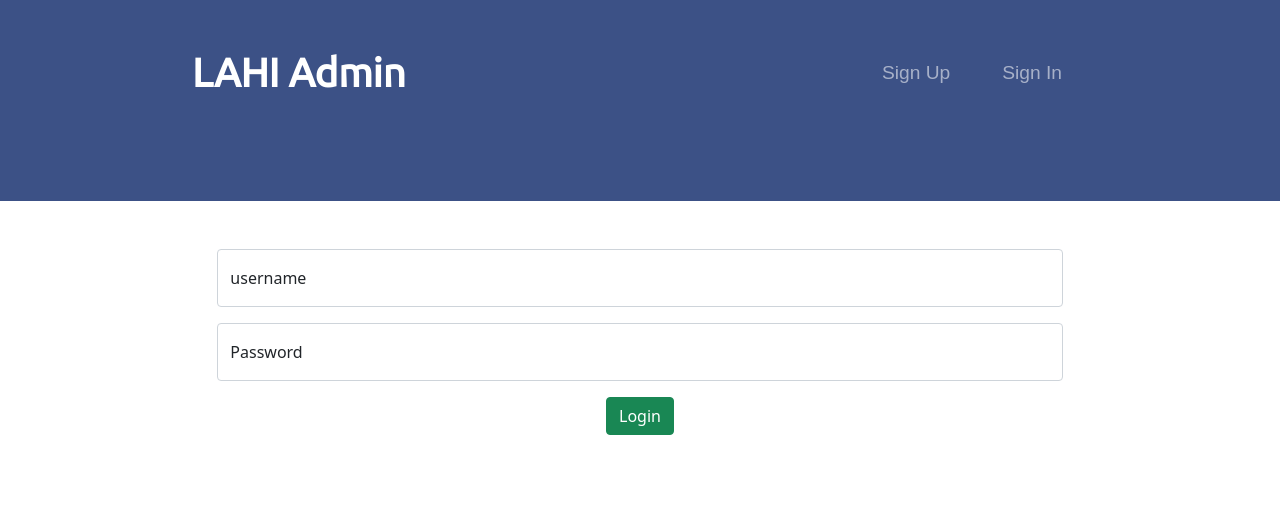
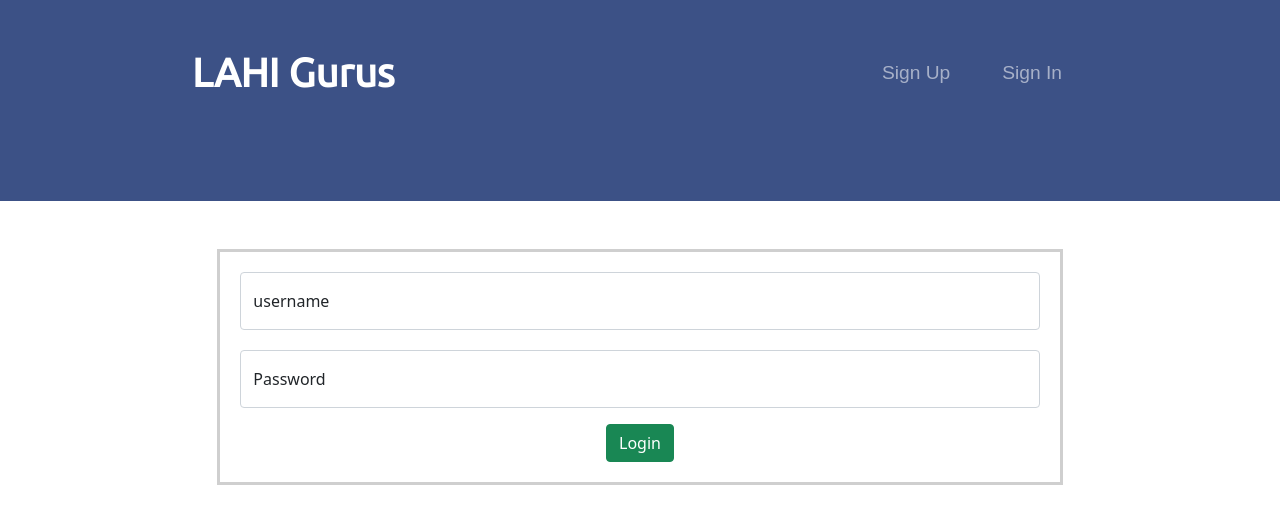
Before and after one commit to Chundru-Harshita/Lahi-Guru, an Angular app in the folder team92/final/: page /login in a window 1280 px wide. Shown: the top 524 px of the page. Built offline with nearby package versions, Linux system fonts and the light colour scheme.

Commit message:
final commit 2

```diff
--- a/team92/final/src/app/app.component.html
+++ b/team92/final/src/app/app.component.html
@@ -24,7 +24,7 @@
   <div class="container-fluid">
 
 <nav class="navbar navbar-expand-lg navbar-dark">
-  <a class="navbar-brand" href="">LAHI Admin</a>
+  <a class="navbar-brand" href="">LAHI Gurus</a>
 
   <button class="navbar-toggler" type="button" data-bs-toggle="collapse" data-bs-target="#navbarSupportedContent" aria-controls="navbarSupportedContent" aria-expanded="false" aria-label="Toggle navigation">
     <span class="navbar-toggler-icon"></span>
--- a/team92/final/src/app/login/login.component.css
+++ b/team92/final/src/app/login/login.component.css
@@ -0,0 +1,10 @@
+.formStyle{
+    border-style: solid;
+    border-color: rgb(207, 207, 207);
+}
+.btn{
+    margin-bottom: 20px;
+}
+.form-floating{
+    margin:20px;
+}
--- a/team92/final/src/app/login/login.component.html
+++ b/team92/final/src/app/login/login.component.html
@@ -1,7 +1,7 @@
 <div class="row mt-5">
     <div class="col-sm-2"></div>
     <div class="col-sm-8">
-        <form #formRef="ngForm" (ngSubmit)="onSubmit(formRef.value)">
+        <form #formRef="ngForm" (ngSubmit)="onSubmit(formRef.value)" class="formStyle">
             <div class="form-floating mb-3">
                 <input type="username" class="form-control" id="floatingInput" placeholder="email" name="username" ngModel>
                 <label for="floatingInput">username</label>
--- a/team92/final/src/app/register/register.component.css
+++ b/team92/final/src/app/register/register.component.css
@@ -0,0 +1,10 @@
+.formStyle{
+    border-style: solid;
+    border-color: rgb(207, 207, 207);
+}
+.btn{
+    margin-bottom: 20px;
+}
+.form-floating{
+    margin:20px;
+}
--- a/team92/final/src/app/register/register.component.html
+++ b/team92/final/src/app/register/register.component.html
@@ -1,7 +1,7 @@
 <div class="row mt-5">
     <div class="col-sm-2"></div>
     <div class="col-sm-8">
-        <form #formRef="ngForm" (ngSubmit)="onSubmit(formRef)">
+        <form #formRef="ngForm" (ngSubmit)="onSubmit(formRef)" class="formStyle">
             <div class="form-floating mb-3">
                 <input type="username" class="form-control" id="floatingEmail" placeholder="name@example.com" name="username" ngModel>
                 <label for="floatingEmail">Username</label>
```
